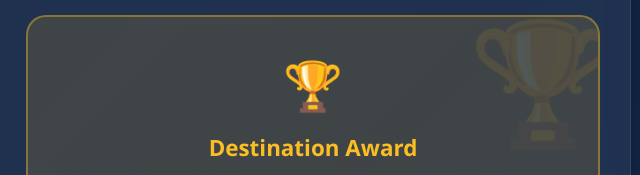
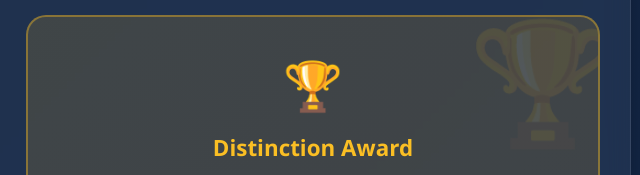
Before and after one commit to Team-Aerolite/aerolite-web, a plain HTML site: page index.html in a window 1280 px wide. Shown: the part 2820-2995 px from the top of the page, 629-1269 px from the left. Drawn offline with Linux system fonts and the light colour scheme.

Commit message:
Distinction

```diff
--- a/index.html
+++ b/index.html
@@ -1196,7 +1196,7 @@
                         </div>
                         <h3
                             style="color: #fbbf24; font-size: 1.4em; font-weight: 600; margin-bottom: 15px; text-align: center;">
-                            Destination Award
+                            Distinction Award
                         </h3>
                         <div
                             style="background: rgba(0, 0, 0, 0.2); padding: 20px; border-radius: 12px; margin-bottom: 15px; text-align: center;">
```
